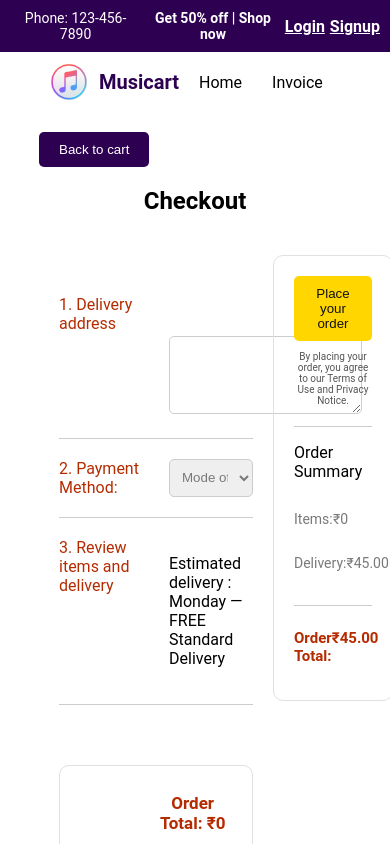
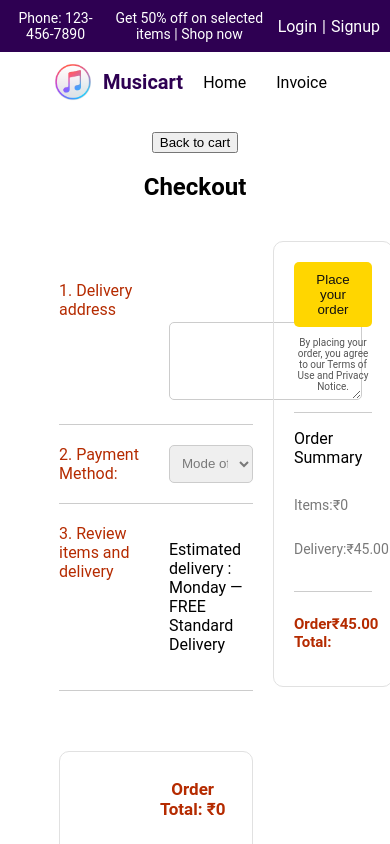
Before and after one commit to AkashSri28/Musicart-Frontend, a React (Create React App) app in the folder client/: page /checkout in a window 390 px wide. Shown: the top 844 px of the page. Built offline with nearby package versions, Linux system fonts and the light colour scheme.

Commit message:
product detail page updated

```diff
--- a/client/src/components/Cart.jsx
+++ b/client/src/components/Cart.jsx
@@ -29,7 +29,7 @@ const Cart = () => {
 
 
         {/* "Back to Products" button */}
-        <button className="back-to-products-button" onClick={() => navigate('/')}>Back to Products</button>
+        <button className="back-to-button" onClick={() => navigate('/')}>Back to Products</button>
           <div className="cart-title">
             <AiOutlineShopping size={40} />
             <span className="cart-title-text">My Cart</span>
--- a/client/src/components/HorizontalBar.jsx
+++ b/client/src/components/HorizontalBar.jsx
@@ -2,6 +2,7 @@
 import React from 'react';
 import ViewCart from './ViewCart';
 import '../styles/HorizontalBar.css'; // Import the CSS file
+import { Link } from 'react-router-dom';
 
 const HorizontalBar = ({showCart, showCartCount}) => {
 
@@ -13,8 +14,8 @@ const HorizontalBar = ({showCart, showCartCount}) => {
           <img src="logo.png" alt="Logo" class="logo" />
           <span class="logo-text">Musicart</span>
         </div>
-        <a href="#" className="nav-link">Home</a>
-        <a href="#" className="nav-link">Invoice</a>
+        <Link to="/" className="nav-link">Home</Link>
+        <Link to="/invoices" className="nav-link">Invoice</Link>
       </div>
       {/* Right side */}
       <div className="right-side">
--- a/client/src/components/ProductDetails.jsx
+++ b/client/src/components/ProductDetails.jsx
@@ -1,6 +1,6 @@
 import React from 'react';
 import '../styles/ProductDetails.css'; // Import the CSS file
-import { useParams, useNavigate } from 'react-router-dom';
+import { useParams, useNavigate, Link } from 'react-router-dom';
 import axios from 'axios';
 import { useState } from 'react';
 import { useEffect } from 'react';
@@ -16,6 +16,8 @@ const ProductDetails = () => {
   const { addToCart } = useCart();
   const navigate = useNavigate();
 
+  const [selectedImage, setSelectedImage] = useState(null);
+
 
   useEffect(() => {
     const fetchProduct = async () => {
@@ -23,6 +25,7 @@ const ProductDetails = () => {
         const response = await axios.get(`https://musicart-backend-vw7t.onrender.com/api/products/${productId}`);
         if (response.status === 200) {
           setProduct(response.data);
+          setSelectedImage(product.imageUrl);
         } else {
           console.error('Failed to fetch product');
         }
@@ -43,6 +46,10 @@ const ProductDetails = () => {
     addToCart(product);
   };
 
+  const handleThumbnailClick = (image) => {
+    setSelectedImage(image);
+  };
+
 
   return (
     <div>
@@ -51,20 +58,33 @@ const ProductDetails = () => {
         <HorizontalBar/>
 
         {/* "Back to Products" button */}
-        <button onClick={() => navigate(-1)}>Back to Products</button>
+        <button className='back-to-button' onClick={() => navigate(-1)}>Back to Products</button>
 
           {
             product?(
               <>
-                <h2>{product.productName}</h2>
+                <h2 className='product-title'>{product.description}</h2>
                 <div className="product-details-content">
 
                   {/* Left side for images */}
                   <div className="product-images">
-                    {/* {product && product.imageUrl.map((image, index) => (
-                      <img key={index} src={image} alt={`Product ${index + 1}`} />
-                    ))} */}
-                    {product && <img className='product-image' src={product.imageUrl} alt={product.productName} />}
+                    {/* Large image */}
+                    <div className="large-image-container">
+                      <img className="product-image large-image" src={selectedImage} alt={product.productName} />
+                    </div>
+
+                    {/* Additional images */}
+                    <div className="thumbnail-images-container">
+                      {product.imageUrl.map((image, index) => (
+                        <img
+                          key={index}
+                          className="thumbnail-image"
+                          src={image}
+                          alt={`Thumbnail ${index + 1}`}
+                          onClick={() => handleThumbnailClick(image)}
+                        />
+                      ))}
+                    </div>
                   </div>
 
                   {/* Right side for description */}
@@ -77,16 +97,21 @@ const ProductDetails = () => {
                       <p>Customer reviews: {product.reviewsCount}</p>
                     </div>
 
-                    <p>Price: ${product.price}</p>
-                    <p>Color: {product.color}</p>
-                    <p>Type: {product.productType}</p>
-                    <p>About this item:</p>
-                    <p>Lorem ipsum dolor sit amet, consectetur adipiscing elit. Sed do eiusmod tempor incididunt ut labore et dolore magna aliqua.</p>
-                    <p>Lorem ipsum dolor sit amet, consectetur adipiscing elit. Sed do eiusmod tempor incididunt ut labore et dolore magna aliqua.</p>
-                    <p>Lorem ipsum dolor sit amet, consectetur adipiscing elit. Sed do eiusmod tempor incididunt ut labore et dolore magna aliqua.</p>
-                    <p>Lorem ipsum dolor sit amet, consectetur adipiscing elit. Sed do eiusmod tempor incididunt ut labore et dolore magna aliqua.</p>
+                    <p>Price - ₹ {product.price}</p>
+                    <p>{product.color} | {product.productType}</p>
+                    <div className='about-product'>
+
+                      <p>About this item:</p>
+                      <ul>
+                        {product.about && product.about.map((item, index) => (
+                          <li key={index}>{item}</li>
+                        ))}
+                      </ul>
+
+                    </div>
+
                     <p>Available: In stock</p>
-                    <p>Brand: {product.brand}</p>
+                    <p>Brand: {product.company}</p>
                     <button onClick={handleAddToCart}>Add to Cart</button>
                     <button className='buy-now'>Buy Now</button>
                   </div>
--- a/client/src/components/ProductListing.jsx
+++ b/client/src/components/ProductListing.jsx
@@ -53,6 +53,7 @@ const ProductListing = () => {
           if (response.status === 200) {
             setProducts(response.data);
             setFilteredProducts(response.data);
+            console.log(response.data)
           } else {
             console.error('Failed to fetch products');
           }
@@ -69,6 +70,7 @@ const ProductListing = () => {
     // Fetch filtered products from the backend whenever the selected filters change
     const fetchFilteredProducts = async () => {
       try {
+        console.log(selectedPriceRange);
         const response = await axios.get('https://musicart-backend-vw7t.onrender.com/api/products/filter', {
           params: {
             type: selectedType,
@@ -138,7 +140,7 @@ const ProductListing = () => {
   const headphoneTypes = [...new Set(products.map(product => product.productType))];
   const companies = [...new Set(products.map(product => product.company))];
   const colors = [...new Set(products.map(product => product.color))];
-  const priceRanges = ['Under $20', '$20 - $30', '$30 - $40', '$40 - $50', 'Over $50'];
+  const priceRanges = ['₹0 - ₹1000', '₹1000 - ₹2000', '₹2000 - ₹5000'];
 
    // Function to get user's initials
    const getUserInitials = () => {
@@ -159,7 +161,7 @@ const ProductListing = () => {
       {/* Top bar */}
       <div className="top-bar">
         <div className="phone-number">Phone: 123-456-7890</div>
-        <div className="promotion">Get 50% off | Shop now</div>
+        <div className="promotion">Get 50% off on selected items | Shop now</div>
         {!isLoggedIn && (
         <div className="auth-buttons">
           <Link to="/login">Login</Link>|
@@ -338,7 +340,7 @@ const ProductListing = () => {
 
         </div>
 
-        <FeedbackButton/>
+        {isLoggedIn && <FeedbackButton/>}
 
       </div>
 
--- a/client/src/components/TopBar.jsx
+++ b/client/src/components/TopBar.jsx
@@ -14,12 +14,12 @@ const TopBar = () => {
 
   return (
     <div className="top-bar">
-      <div className="phone-number">Phone: 123-456-7890</div>
-      <div className="promotion">Get 50% off | Shop now</div>
+       <div className="phone-number">Phone: 123-456-7890</div>
+       <div className="promotion">Get 50% off on selected items | Shop now</div>
 
       {!isLoggedIn ? (
         <div className="auth-buttons">
-          <Link to="/login">Login</Link>
+          <Link to="/login">Login</Link>|
           <Link to="/signup">Signup</Link>
         </div>
       ) : (
--- a/client/src/styles/Cart.css
+++ b/client/src/styles/Cart.css
@@ -4,22 +4,6 @@
 .content-wrapper {
   width: 80%; /* 80% width for the content */
   margin: 0 auto; /* Center the content */
-}
-
-
-.back-to-products-button {
-  background-color: #2E0052;
-  color: #fff; /* Text color */
-  padding: 10px 20px; /* Adjust padding */
-  border: none; /* Remove border */
-  border-radius: 5px; /* Add border radius */
-  cursor: pointer; /* Add cursor pointer */
-  display: flex;
-  margin-top: 20px;
-}
-
-.back-to-products-button:hover {
-  background-color: #4A0072; /* Darker shade on hover */
 }
 
 .cart-title {
--- a/client/src/styles/Checkout.css
+++ b/client/src/styles/Checkout.css
@@ -5,7 +5,7 @@
   }
 
 
-  .back-to-products-button {
+  .back-to-button {
     background-color: #2e0052;
     color: white;
     padding: 10px 20px;
@@ -13,6 +13,7 @@
     border-radius: 5px;
     cursor: pointer;
     margin-top: 20px;
+    margin-right: 84%;
   }
 
   .back-to-products-button:hover {
--- a/client/src/styles/HorizontalBar.css
+++ b/client/src/styles/HorizontalBar.css
@@ -1,9 +1,10 @@
 /* Horizontal bar */
 .horizontal-bar {
-    display: flex;
-    justify-content: space-between;
+    background-color: #fff; /* Background color */
+    padding: 10px; /* Padding */
+    display: flex; /* Use flexbox to align items */
+    justify-content: space-between; /* Space between items */
     align-items: center;
-    padding: 10px;
   }
 
   .left-side {
--- a/client/src/styles/ProductDetails.css
+++ b/client/src/styles/ProductDetails.css
@@ -1,4 +1,10 @@
 /* ProductDetails.css */
+
+.product-title{
+  text-align: left;
+  padding: 10px;
+  font-size: 20px;
+}
 
   /* Product details content */
 .product-details-content {
@@ -7,7 +13,7 @@
     margin-top: 20px;
   }
 
-  .product-images {
+  /* .product-images {
     width: 50%;
     padding-right: 20px;
     height: 50%;
@@ -16,6 +22,34 @@
   .product-image {
     width: 100%;
     height: 400px;
+  } */
+
+  .product-images {
+    display: flex;
+    flex-direction: column;
+    align-items: center;
+  }
+
+  .large-image-container {
+    margin-bottom: 20px; /* Adjust as needed */
+  }
+
+  .thumbnail-images-container {
+    display: flex;
+    flex-wrap: wrap;
+    justify-content: center;
+  }
+
+  .thumbnail-image {
+    width: 100px; /* Adjust thumbnail image size as needed */
+    height: 100px; /* Adjust thumbnail image size as needed */
+    margin: 5px; /* Adjust spacing between thumbnails as needed */
+    cursor: pointer;
+  }
+
+  .product-image.large-image {
+    width: 400px; /* Adjust large image size as needed */
+    height: auto; /* Maintain aspect ratio */
   }
 
   /* Product description */
@@ -35,6 +69,10 @@
 
   .product-description p {
     margin-bottom: 10px;
+  }
+
+  .product-description .about-product{
+    font-size: 15px;
   }
 
   .product-description button {
--- a/client/src/styles/ProductListing.css
+++ b/client/src/styles/ProductListing.css
@@ -94,8 +94,12 @@
   .product-details button{
     margin-left: 10px;
     width: fit-content;
-    border-radius: 10px;
     background-color: #2E0052;
+    color: #fff;
+    border-radius: 30px;
+    padding: 5px 20px;
+    border: none;
+    cursor: pointer;
   }
 
   /* ProductListing.css */
@@ -252,11 +256,37 @@
   cursor: pointer; /* Show pointer cursor on hover */
 }
 
-/* button {
-  background-color: #007bff;
-  color: #fff;
-  border: none;
-  padding: 5px 10px;
-  border-radius: 5px;
-  cursor: pointer;
-} */
+/* Media query for smaller screens */
+@media (max-width: 768px) {
+  .content-wrapper {
+    width: 100%; /* Change width to full width for smaller screens */
+  }
+
+  .horizontal-bar {
+    flex-direction: column; /* Stack items vertically */
+    align-items: center; /* Center items horizontally */
+    padding: 10px 0; /* Adjust padding */
+  }
+
+  .right-side {
+    margin-top: 20px; /* Add space between the logo and right-side items */
+  }
+
+  .view-toggle-buttons {
+    margin-top: 20px; /* Add space between view toggle buttons and filter dropdowns */
+  }
+
+  .filter-dropdowns {
+    flex-direction: column; /* Stack filter dropdowns vertically */
+  }
+
+  .sort-dropdowns {
+    margin-top: 20px; /* Add space between filter dropdowns and sort dropdown */
+    text-align: left; /* Align sort dropdown to the left */
+  }
+
+  .feedback-button-container {
+    bottom: 20px; /* Adjust the distance from the bottom for smaller screens */
+    right: 20px; /* Adjust the distance from the right for smaller screens */
+  }
+}
--- a/client/src/styles/TopBar.css
+++ b/client/src/styles/TopBar.css
@@ -17,7 +17,6 @@
   /* Promotion styles */
   .promotion {
     font-size: 14px; /* Font size */
-    font-weight: bold; /* Bold text */
     text-align: center;
     flex-grow: 1;
   }
@@ -30,5 +29,5 @@
   .auth-buttons a{
     color: #fff;
     font-size: 16px;
-    font-weight: bold;
+    text-decoration: none;
   }
```
